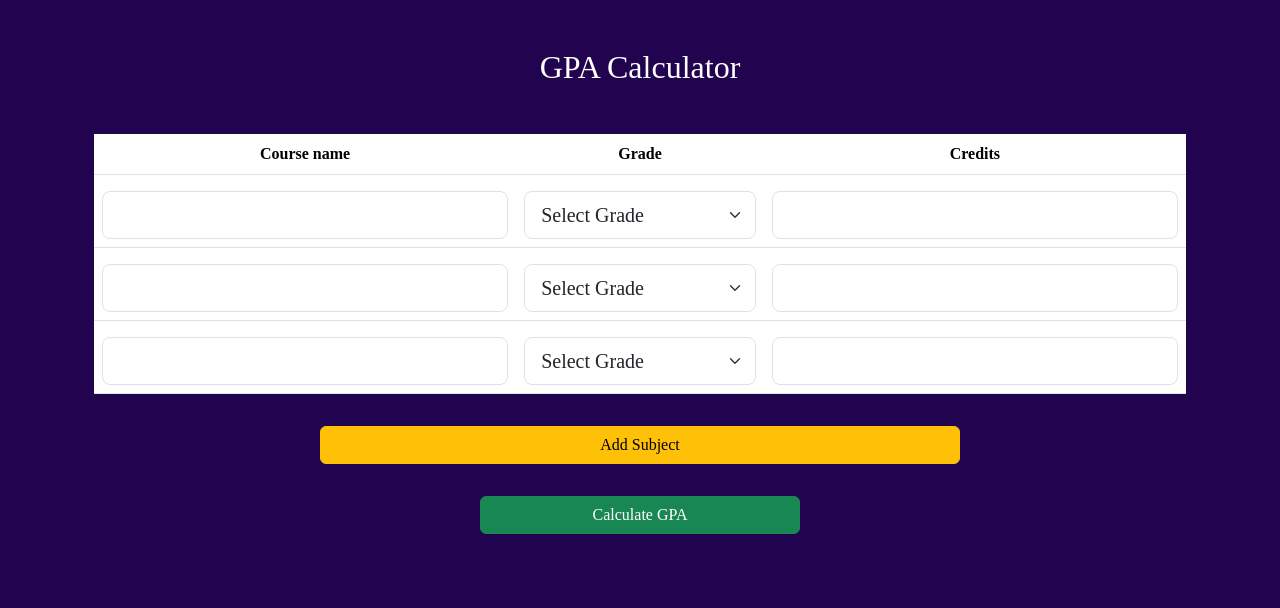
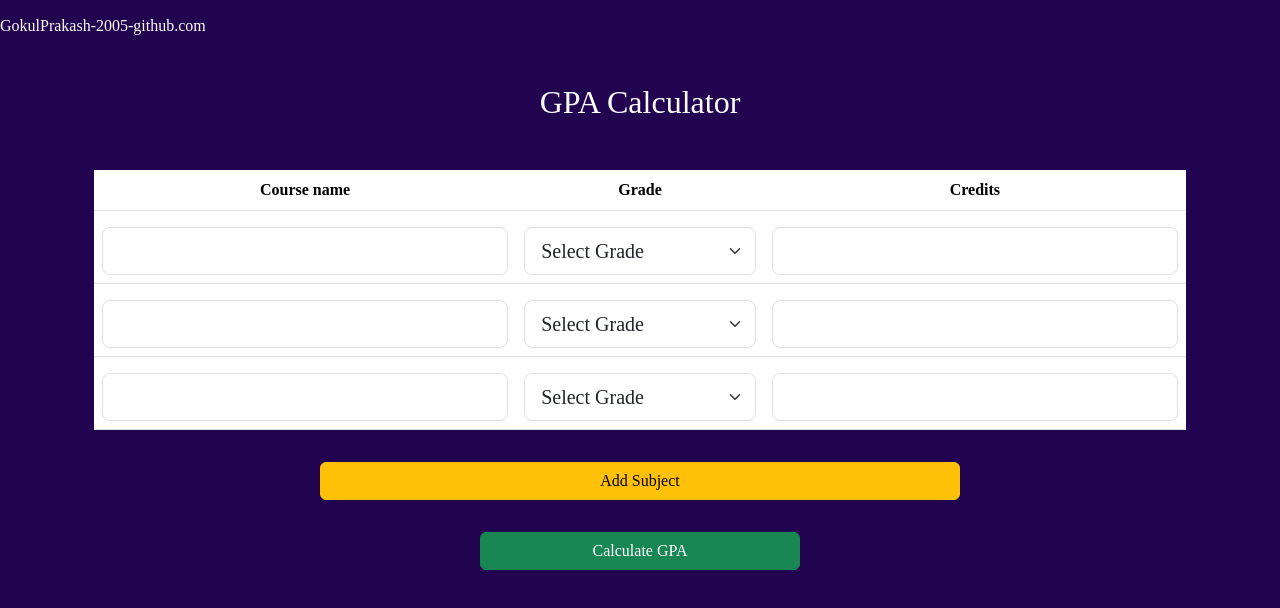
Before and after one commit to Gokulprakash2005/GPA-calculator, a plain HTML site: page index.html in a window 1280 px wide. Drawn offline with nearby package versions, Linux system fonts and the light colour scheme.

Commit message:
updation

```diff
--- a/index.html
+++ b/index.html
@@ -9,6 +9,7 @@
     <link rel="stylesheet" href="index.css">
 </head>
 <body>
+  <h6 class="text-white  mt-3">GokulPrakash-2005-github.com</h6>
     <div class="container mt-5">
         <center><h2 class="text-white mt-5 ">GPA Calculator</h2></center>
         <div class="container mt-3">
```
